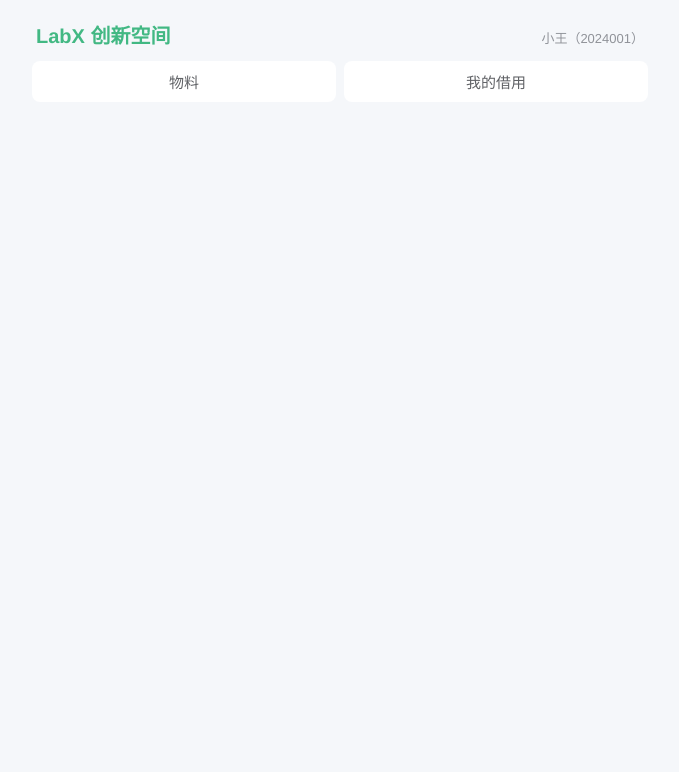
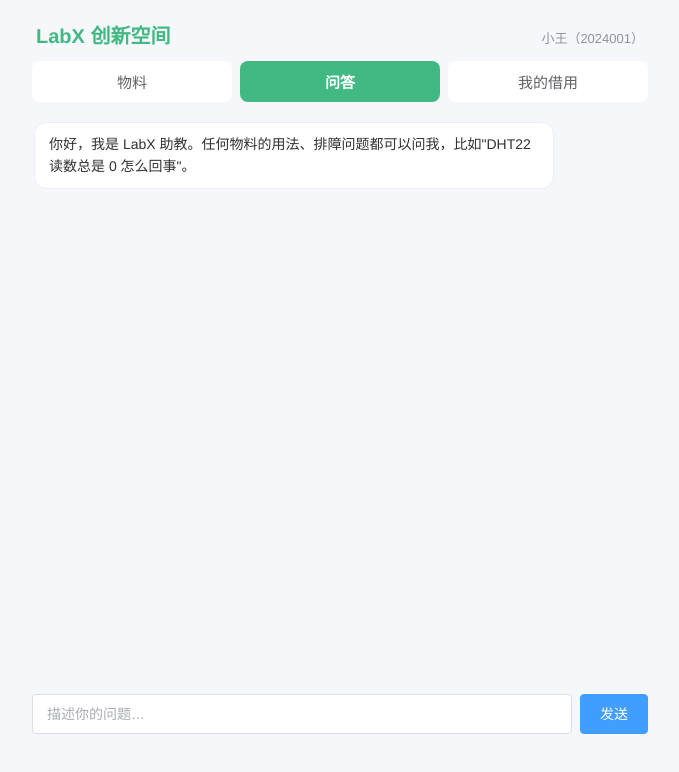
Before and after one commit to Johann-Zhao/LabX, a Vue app in the folder frontend/: page /ask in a window 1280 px wide. Shown: the top 772 px of the page, without its empty margins (300-979 px from the left). Built offline with nearby package versions, Linux system fonts and the light colour scheme.

Commit message:
阶段2：前端问答页（对话+引用展示）+ 物料详情'问问 AI'入口

```diff
--- a/frontend/src/App.vue
+++ b/frontend/src/App.vue
@@ -10,6 +10,7 @@ import { currentUser } from './store'
 
   <nav class="tabs">
     <router-link to="/" class="tab" exact-active-class="active">物料</router-link>
+    <router-link to="/ask" class="tab" active-class="active">问答</router-link>
     <router-link to="/records" class="tab" active-class="active">我的借用</router-link>
   </nav>
 
--- a/frontend/src/api.js
+++ b/frontend/src/api.js
@@ -29,3 +29,9 @@ export async function fetchRecords(userId = '') {
   const { data } = await http.get('/records', { params: { user_id: userId } })
   return data
 }
+
+// RAG 问答。materialId 可空——传入则限定该物料的知识上下文（数字分身对话窗）
+export async function askQuestion(question, materialId = null) {
+  const { data } = await http.post('/ask', { question, material_id: materialId })
+  return data
+}
--- a/frontend/src/router.js
+++ b/frontend/src/router.js
@@ -1,5 +1,6 @@
 import { createRouter, createWebHistory } from 'vue-router'
 
+import AskPage from './views/AskPage.vue'
 import BorrowResult from './views/BorrowResult.vue'
 import MaterialDetail from './views/MaterialDetail.vue'
 import MaterialList from './views/MaterialList.vue'
@@ -11,6 +12,7 @@ const router = createRouter({
     { path: '/', name: 'materials', component: MaterialList, meta: { title: '物料' } },
     { path: '/materials/:id', name: 'material-detail', component: MaterialDetail },
     { path: '/borrow/result', name: 'borrow-result', component: BorrowResult },
+    { path: '/ask', name: 'ask', component: AskPage, meta: { title: '问答' } },
     { path: '/records', name: 'records', component: RecordsPage, meta: { title: '我的借用' } },
   ],
 })
--- /dev/null
+++ b/frontend/src/views/AskPage.vue
@@ -0,0 +1,161 @@
+<script setup>
+import { nextTick, onMounted, ref } from 'vue'
+import { useRoute } from 'vue-router'
+import { ElMessage } from 'element-plus'
+import { askQuestion, fetchMaterial } from '../api'
+
+const route = useRoute()
+const materialId = route.query.material_id || null // 从物料详情页进入时带上（数字分身对话窗）
+const materialName = ref('')
+
+const messages = ref([]) // { role: 'user'|'assistant', text, refs: [{card_id,title}] }
+const input = ref('')
+const thinking = ref(false)
+const listRef = ref(null)
+
+onMounted(async () => {
+  if (materialId) {
+    const res = await fetchMaterial(materialId)
+    if (res.code === 0) materialName.value = res.data.name
+    messages.value.push({
+      role: 'assistant',
+      text: `你好，我是${materialName.value || '这件物料'}的专属助教。关于它的接线、用法、踩坑，都可以问我。`,
+      refs: [],
+    })
+  } else {
+    messages.value.push({
+      role: 'assistant',
+      text: '你好，我是 LabX 助教。任何物料的用法、排障问题都可以问我，比如"DHT22 读数总是 0 怎么回事"。',
+      refs: [],
+    })
+  }
+})
+
+async function send() {
+  const question = input.value.trim()
+  if (!question || thinking.value) return
+  messages.value.push({ role: 'user', text: question, refs: [] })
+  input.value = ''
+  thinking.value = true
+  scrollToBottom()
+  try {
+    const res = await askQuestion(question, materialId)
+    if (res.code === 0) {
+      messages.value.push({ role: 'assistant', text: res.data.answer, refs: res.data.references })
+    } else {
+      ElMessage.error(res.msg)
+    }
+  } catch (e) {
+    ElMessage.error('网络错误：' + e.message)
+  } finally {
+    thinking.value = false
+    scrollToBottom()
+  }
+}
+
+async function scrollToBottom() {
+  await nextTick()
+  listRef.value?.scrollTo({ top: listRef.value.scrollHeight, behavior: 'smooth' })
+}
+</script>
+
+<template>
+  <div class="ask-page">
+    <el-alert
+      v-if="materialId"
+      type="success"
+      :closable="false"
+      class="ctx"
+      :title="`正在围绕「${materialName || materialId}」提问，回答只参考这件物料的知识`"
+    />
+
+    <div ref="listRef" class="msg-list">
+      <div v-for="(m, i) in messages" :key="i" :class="['msg', m.role]">
+        <div class="bubble">{{ m.text }}</div>
+        <div v-if="m.refs?.length" class="refs">
+          参考：
+          <el-tag v-for="r in m.refs" :key="r.card_id" size="small" class="ref-tag">{{ r.title }}</el-tag>
+        </div>
+      </div>
+      <div v-if="thinking" class="msg assistant">
+        <div class="bubble thinking">正在检索知识库并思考…</div>
+      </div>
+    </div>
+
+    <div class="input-bar">
+      <el-input
+        v-model="input"
+        placeholder="描述你的问题…"
+        size="large"
+        :disabled="thinking"
+        @keyup.enter="send"
+      />
+      <el-button type="primary" size="large" :loading="thinking" @click="send">发送</el-button>
+    </div>
+  </div>
+</template>
+
+<style scoped>
+.ask-page {
+  display: flex;
+  flex-direction: column;
+  height: calc(100vh - 180px);
+}
+.ctx {
+  margin-bottom: 8px;
+}
+.msg-list {
+  flex: 1;
+  overflow-y: auto;
+  padding: 8px 2px;
+  display: flex;
+  flex-direction: column;
+  gap: 12px;
+}
+.msg {
+  display: flex;
+  flex-direction: column;
+  max-width: 85%;
+}
+.msg.user {
+  align-self: flex-end;
+  align-items: flex-end;
+}
+.msg.assistant {
+  align-self: flex-start;
+  align-items: flex-start;
+}
+.bubble {
+  padding: 10px 14px;
+  border-radius: 12px;
+  font-size: 14px;
+  line-height: 1.6;
+  white-space: pre-wrap;
+  word-break: break-word;
+}
+.user .bubble {
+  background: #42b883;
+  color: #fff;
+}
+.assistant .bubble {
+  background: #fff;
+  color: #303133;
+  border: 1px solid #ebeef5;
+}
+.thinking {
+  color: #909399;
+}
+.refs {
+  margin-top: 4px;
+  font-size: 12px;
+  color: #909399;
+}
+.ref-tag {
+  margin: 2px 4px 0 0;
+}
+.input-bar {
+  display: flex;
+  gap: 8px;
+  padding-top: 8px;
+}
+</style>
--- a/frontend/src/views/MaterialDetail.vue
+++ b/frontend/src/views/MaterialDetail.vue
@@ -101,6 +101,13 @@ async function onBorrow() {
         >
           {{ material.available_quantity === 0 ? '暂时缺货' : '确认借用' }}
         </el-button>
+        <el-button
+          size="large"
+          class="ask-btn"
+          @click="router.push({ path: '/ask', query: { material_id: material.material_id } })"
+        >
+          问问 AI（该物料专属助教）
+        </el-button>
       </el-card>
     </template>
   </div>
@@ -138,4 +145,9 @@ async function onBorrow() {
   width: 100%;
   margin-top: 16px;
 }
+.ask-btn {
+  width: 100%;
+  margin-top: 8px;
+  margin-left: 0;
+}
 </style>
```
